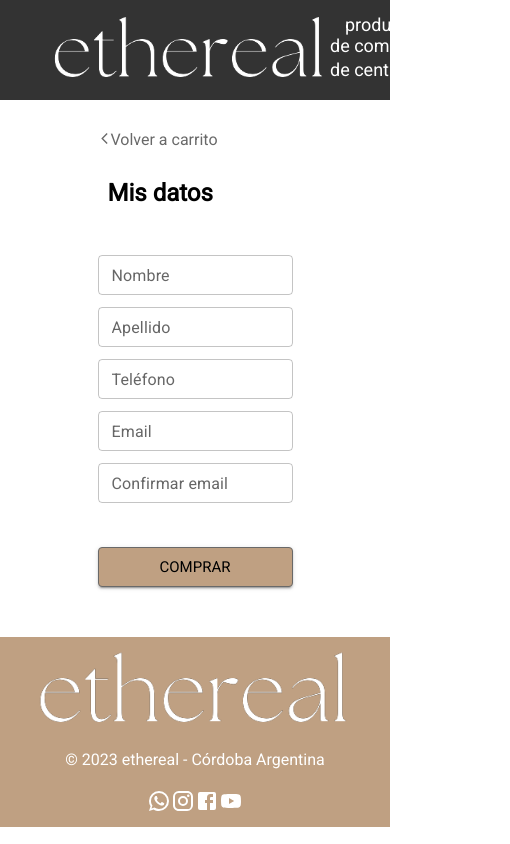
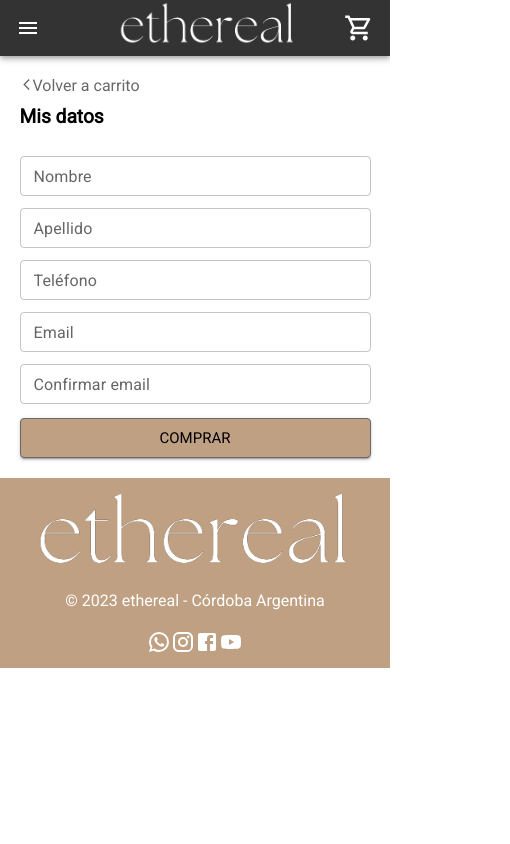
Before and after one commit to Mikemmacoder/EcommerceEtherealCavallero, a React (Vite) app: page /checkout in a window 390 px wide. Shown: the whole page, 510 px wide, since content can reach past the window. Built offline with nearby package versions, Linux system fonts and the light colour scheme.

Commit message:
Responsive

```diff
--- a/src/components/common/counter/Counter.css
+++ b/src/components/common/counter/Counter.css
@@ -25,3 +25,20 @@
     color: white;
   }
 }
+
+/*MEDIA QUERY*/
+@media (max-width: 768px) {
+  .contenedorCounter {
+    height: 40px;
+    width: 130px;
+  }
+  .buttonCounter {
+    height: 30px;
+  }
+  #addIcon {
+    font-size: 17px;
+  }
+  .cantidadCounter {
+    font-size: medium;
+  }
+}
--- a/src/components/common/counter/Counter.jsx
+++ b/src/components/common/counter/Counter.jsx
@@ -6,10 +6,10 @@ const Counter = ({ contador, sumar, restar, onAdd, stock }) => {
   return (
     <div className="box">
       <div className="contenedorCounter">
-        <AddCircleIcon onClick={sumar} />
-        <h3>{contador}</h3>
+        <AddCircleIcon id="addIcon" onClick={sumar} />
+        <h3 className="cantidadCounter">{contador}</h3>
 
-        <RemoveCircleIcon onClick={restar} />
+        <RemoveCircleIcon id="addIcon" onClick={restar} />
       </div>
       <div className="box">
         <button onClick={() => onAdd(contador)} className="buttonCounter">
--- a/src/components/layout/navbar/Navbar.css
+++ b/src/components/layout/navbar/Navbar.css
@@ -33,3 +33,13 @@
     color: #bfa082;
   }
 }
+#itemDesplegable {
+  color: black;
+  text-decoration: none;
+  &:hover {
+    color: #bfa082;
+  }
+}
+#navbarMobile {
+  background-color: rgb(51, 51, 51);
+}
--- a/src/components/layout/navbar/Navbar.jsx
+++ b/src/components/layout/navbar/Navbar.jsx
@@ -1,9 +1,28 @@
+import { useEffect, useState } from "react";
 import CartWidget from "../../common/cartWidget/CartWidget";
 import "./Navbar.css";
 import { Link } from "react-router-dom";
+import NavbarMobile from "./NavbarMobile";
 
 const Navbar = () => {
+  const [windowWidth, setWindowWidth] = useState(window.innerWidth);
+
+  useEffect(() => {
+    const handleResize = () => {
+      setWindowWidth(window.innerWidth);
+    };
+    window.addEventListener("resize", handleResize);
+
+    return () => {
+      window.removeEventListener("resize", handleResize);
+    };
+  }, []);
+
   return (
+    <div>
+      {windowWidth < 900 ? (
+        <NavbarMobile />
+      ) : (
         <div className="containerNav">
           <Link to="/">
             <img
@@ -28,6 +47,8 @@ const Navbar = () => {
             </ul>
           </div>
         </div>
+      )}
+    </div>
   );
 };
 
--- /dev/null
+++ b/src/components/layout/navbar/NavbarMobile.jsx
@@ -0,0 +1,75 @@
+import { useState } from "react";
+import AppBar from "@mui/material/AppBar";
+import Toolbar from "@mui/material/Toolbar";
+import Typography from "@mui/material/Typography";
+import IconButton from "@mui/material/IconButton";
+import MenuIcon from "@mui/icons-material/Menu";
+import Menu from "@mui/material/Menu";
+import MenuItem from "@mui/material/MenuItem";
+import { Link } from "react-router-dom";
+import CartWidget from "../../common/cartWidget/CartWidget";
+
+const Navbar = () => {
+  const [anchorEl, setAnchorEl] = useState(null);
+
+  const handleClick = (event) => {
+    setAnchorEl(event.currentTarget);
+  };
+
+  const handleClose = () => {
+    setAnchorEl(null);
+  };
+
+  return (
+    <AppBar position="static" color="primary" id="navbarMobile">
+      <Toolbar>
+        <IconButton
+          size="large"
+          edge="start"
+          color="inherit"
+          aria-label="menu"
+          sx={{ mr: 2 }}
+          onClick={handleClick}
+        >
+          <MenuIcon />
+        </IconButton>
+
+        <Typography variant="h6" component="div" sx={{ flexGrow: 1 }}>
+          <Link to="/">
+            <img
+              src="/src\components\assets\img\ethereal-logo-blanco.png"
+              alt="Logo Ethereal"
+              width={180}
+              className="logo"
+            />
+          </Link>
+        </Typography>
+
+        <Menu
+          anchorEl={anchorEl}
+          open={Boolean(anchorEl)}
+          onClose={handleClose}
+        >
+          <MenuItem>
+            <Link to={"/"} id="itemDesplegable">
+              Productos
+            </Link>
+          </MenuItem>
+          <MenuItem>
+            <Link to="/category/mesas-de-comedor" id="itemDesplegable">
+              Mesas de comedor
+            </Link>
+          </MenuItem>
+          <MenuItem>
+            <Link to="/category/mesas-de-centro" id="itemDesplegable">
+              Mesas de centro
+            </Link>
+          </MenuItem>
+        </Menu>
+        <CartWidget />
+      </Toolbar>
+    </AppBar>
+  );
+};
+
+export default Navbar;
--- a/src/components/pages/cart/Cart.css
+++ b/src/components/pages/cart/Cart.css
@@ -19,7 +19,7 @@
   align-items: center;
 }
 .tituloCarrito {
-  margin: 30px 10px;
+  margin: 30px 0px;
 }
 .productBox {
   width: 100%;
@@ -29,7 +29,7 @@
   justify-content: space-between;
   align-items: center;
   padding: 0px 50px;
-  margin: 10px;
+  margin: 10px 0px;
 }
 .imgProduct {
   width: 80px;
@@ -37,12 +37,24 @@
   border-radius: 15px;
   margin: 10px 0px;
 }
+.detailCart {
+  display: flex;
+  flex-direction: row;
+  justify-content: space-between;
+  align-items: center;
+}
+#tituloCart {
+  margin: 0px 20px;
+}
+#margenTexto {
+  margin: 0px 20px;
+}
 
 .containerTotal {
   width: 100%;
   display: flex;
   justify-content: space-between;
-  margin: 10px;
+  margin: 10px 0px;
 }
 .botonComprar {
   height: 40px;
@@ -54,7 +66,7 @@
   background-color: #bfa082;
   border-radius: 4px;
   letter-spacing: normal;
-  margin: 40px 10px;
+  margin: 40px 0px;
   &:hover {
     background-color: rgb(51, 51, 51);
     color: white;
@@ -71,3 +83,35 @@
   width: 400px;
   margin: 20px auto;
 }
+
+/*MEDIA QUERY*/
+@media (max-width: 900px) {
+  .containerCarrito {
+    width: 90%;
+  }
+}
+@media (max-width: 768px) {
+  .containerTitulo {
+    margin-top: 20px;
+  }
+  .tituloCarrito {
+    margin: 10px 0px;
+    font-size: larger;
+  }
+  .productBox {
+    padding: 0px 20px;
+  }
+  #tituloCart {
+    font-size: medium;
+  }
+}
+@media (max-width: 768px) {
+  .detailCart {
+    flex-direction: column;
+  }
+}
+@media (max-width: 480px) {
+  .productBox {
+    padding: 0px 10px;
+  }
+}
--- a/src/components/pages/cart/Cart.jsx
+++ b/src/components/pages/cart/Cart.jsx
@@ -27,19 +27,33 @@ const Cart = ({ cart, limpiar, deleteById, getTotalPrice }) => {
                 alt={elemento.description}
                 className="imgProduct"
               />
-              <Typography gutterBottom variant="h6" component="h1">
+              <div className="detailCart">
+                <Typography
+                  gutterBottom
+                  variant="h6"
+                  component="h1"
+                  id="tituloCart"
+                >
                   {elemento.title}
                 </Typography>
-              <Typography variant="body2" color="text.secondary">
+                <Typography
+                  id="margenTexto"
+                  variant="body2"
+                  color="text.secondary"
+                >
                   <span>
                     <strong>Precio: $</strong>
                   </span>
                   {elemento.price}
                 </Typography>
-              <Typography variant="body2" color="text.secondary">
+                <Typography
+                  id="margenTexto"
+                  variant="body2"
+                  color="text.secondary"
+                >
                   <span>Cantidad: {elemento.quantity}</span>
                 </Typography>
-
+              </div>
               <DeleteIcon onClick={() => deleteById(elemento.id)} />
             </div>
           );
--- a/src/components/pages/checkout/Form.css
+++ b/src/components/pages/checkout/Form.css
@@ -35,7 +35,7 @@
 }
 
 #checkIcon {
-  font-size: 160px;
+  font-size: 260px;
   color: #bfa082;
   margin: 20px auto;
   margin-bottom: 50px;
@@ -43,3 +43,31 @@
 .center {
   text-align: center;
 }
+/*MEDIA QUERY*/
+@media (max-width: 900px) {
+  .containerForm {
+    width: 70%;
+  }
+}
+@media (max-width: 768px) {
+  .containerForm {
+    width: 80%;
+  }
+}
+@media (max-width: 600px) {
+  .containerForm {
+    width: 90%;
+  }
+  #botonComprar {
+    margin: 10px 0px;
+  }
+  .tituloGracias {
+    margin: 50px 0px 30px 0px;
+  }
+  #checkIcon {
+    font-size: 160px;
+    color: #bfa082;
+    margin: 20px auto;
+    margin-bottom: 50px;
+  }
+}
--- a/src/components/pages/itemDetail/ItemDetail.css
+++ b/src/components/pages/itemDetail/ItemDetail.css
@@ -25,3 +25,19 @@
   justify-content: flex-start;
   align-items: center;
 }
+.imgProductDetail {
+  height: 390px;
+}
+
+/*MEDIA QUERY*/
+@media (max-width: 768px) {
+  .imgProductDetail {
+    height: 190px;
+  }
+  #detailTitle {
+    font-size: larger;
+  }
+  #cardProduct {
+    padding-bottom: 0px;
+  }
+}
--- a/src/components/pages/itemDetail/ItemDetail.jsx
+++ b/src/components/pages/itemDetail/ItemDetail.jsx
@@ -21,12 +21,17 @@ const ItemDetail = ({ onAdd, totalQuantity, producto }) => {
           <CardMedia
             component="img"
             alt={producto.description}
-            height="390"
             image={producto.img}
+            className="imgProductDetail"
           />
           <div className="productDetails">
-            <CardContent>
-              <Typography gutterBottom variant="h4" component="div">
+            <CardContent id="cardProduct">
+              <Typography
+                id="detailTitle"
+                gutterBottom
+                variant="h4"
+                component="div"
+              >
                 {producto.title}
               </Typography>
               <Typography variant="body2" color="text.secondary">
```
Lines whose indentation alone changed are shown as unchanged.
